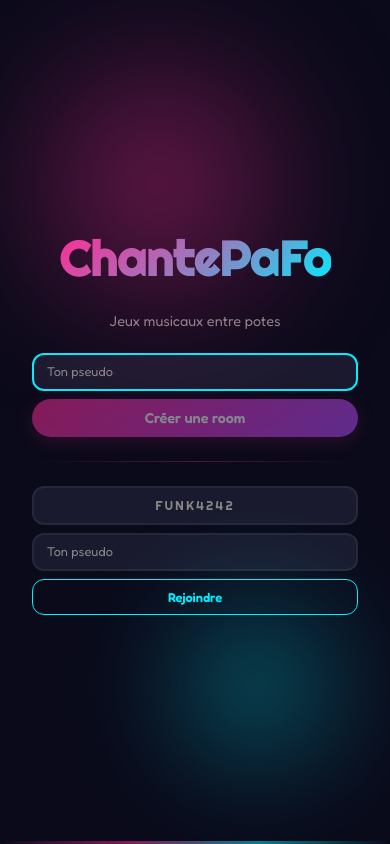
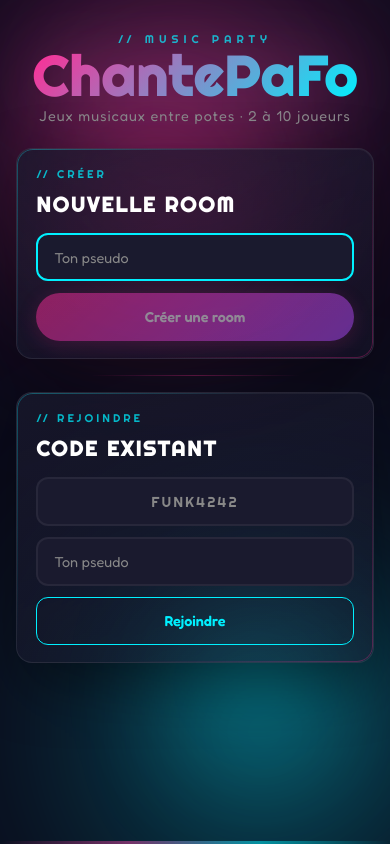
Before and after one commit to rayondemiel/ChantePaFo, a Vue app in the folder frontend/: page / in a window 390 px wide. Built offline with nearby package versions, Linux system fonts and the light colour scheme.

Commit message:
feat: enhance HomeView layout with responsive design and animations

```diff
--- a/frontend/src/views/HomeView.vue
+++ b/frontend/src/views/HomeView.vue
@@ -1,10 +1,18 @@
 <template>
-  <div class="home">
-    <h1 class="text-display text-gradient home-title">ChantePaFo</h1>
-    <p class="tagline">Jeux musicaux entre potes</p>
+  <div class="home" :class="{ 'home--mobile': isMobile, 'home--desktop': !isMobile }">
+    <div class="home-bg-orb home-bg-orb-1" aria-hidden="true"></div>
+    <div class="home-bg-orb home-bg-orb-2" aria-hidden="true"></div>
+
+    <header class="home-hero">
+      <span class="home-eyebrow">// MUSIC PARTY</span>
+      <h1 class="text-display text-gradient home-title">ChantePaFo</h1>
+      <p class="tagline">Jeux musicaux entre potes · 2 à 10 joueurs</p>
+    </header>
 
     <div class="actions">
-      <div class="section">
+      <section class="section section-create">
+        <span class="section-eyebrow">// CRÉER</span>
+        <h2 class="section-title">Nouvelle room</h2>
         <input
           ref="hostInput"
           v-model="hostName"
@@ -16,11 +24,13 @@
         <button class="btn btn-primary" :disabled="!hostName.trim() || loading" @click="createRoom">
           Créer une room
         </button>
-      </div>
+      </section>
 
-      <div class="divider"></div>
+      <div class="divider" aria-hidden="true"></div>
 
-      <div class="section">
+      <section class="section section-join">
+        <span class="section-eyebrow">// REJOINDRE</span>
+        <h2 class="section-title">Code existant</h2>
         <input
           v-model="joinCode"
           class="input-text input-code"
@@ -42,10 +52,10 @@
         >
           Rejoindre
         </button>
-      </div>
+      </section>
     </div>
 
-    <p v-if="error" class="feedback feedback-wrong">{{ error }}</p>
+    <p v-if="error" class="feedback feedback-wrong home-error">{{ error }}</p>
   </div>
 </template>
 
@@ -55,11 +65,13 @@ import { useRouter } from 'vue-router'
 import { useAuthStore } from '../stores/auth'
 import { useRoomStore } from '../stores/room'
 import { useSocket } from '../composables/useSocket'
+import { useBreakpoint } from '../composables/useBreakpoint'
 
 const router = useRouter()
 const authStore = useAuthStore()
 const roomStore = useRoomStore()
 const { connect, emit: socketEmit } = useSocket()
+const { isMobile } = useBreakpoint()
 
 const PSEUDO_STORAGE_KEY = 'chantepafo.pseudo'
 
@@ -189,37 +201,270 @@ async function joinRoom() {
 </script>
 
 <style scoped>
+/* =========================================
+   HOME — NEON ENTRY
+   =========================================
+   Desktop: full-screen with hero + side-by-side create/join
+   Mobile:  compact vertical stack with thumb-friendly CTAs
+   ========================================= */
+
 .home {
+  position: relative;
+  display: flex;
+  flex-direction: column;
+  min-height: 100vh;
+  width: 100%;
+  padding: clamp(1.5rem, 4vw, 3rem) clamp(1rem, 4vw, 3rem);
+  gap: clamp(1.5rem, 3vw, 3rem);
+  isolation: isolate;
+  overflow: hidden;
+}
+
+/* Ambient background orbs — same family as lobby for consistency */
+.home-bg-orb {
+  position: absolute;
+  border-radius: 50%;
+  filter: blur(100px);
+  opacity: 0.45;
+  mix-blend-mode: screen;
+  pointer-events: none;
+  z-index: -1;
+}
+.home-bg-orb-1 {
+  top: -120px;
+  left: -80px;
+  width: 480px;
+  height: 480px;
+  background: radial-gradient(circle, var(--color-primary) 0%, transparent 65%);
+  animation: home-drift 22s ease-in-out infinite;
+}
+.home-bg-orb-2 {
+  bottom: -160px;
+  right: -120px;
+  width: 520px;
+  height: 520px;
+  background: radial-gradient(circle, var(--color-accent) 0%, transparent 65%);
+  animation: home-drift 26s ease-in-out infinite reverse;
+}
+@keyframes home-drift {
+  0%,
+  100% {
+    transform: translate(0, 0) scale(1);
+  }
+  50% {
+    transform: translate(50px, -40px) scale(1.1);
+  }
+}
+
+/* ===== Hero band ===== */
+.home-hero {
   display: flex;
   flex-direction: column;
   align-items: center;
-  padding: var(--space-xl);
-  gap: var(--space-lg);
-  min-height: 100vh;
-  justify-content: center;
+  gap: 0.3rem;
+  text-align: center;
+  animation: hero-rise 0.8s var(--ease-bounce) both;
+}
+.home-eyebrow {
+  font-family: var(--font-display);
+  font-size: var(--text-xs);
+  letter-spacing: 5px;
+  color: var(--color-accent);
+  text-transform: uppercase;
+  opacity: 0.75;
 }
 .home-title {
-  font-size: var(--text-hero);
+  font-size: clamp(3.2rem, 10vw, 6.5rem);
+  line-height: 0.95;
+  letter-spacing: 0.03em;
+  filter: drop-shadow(0 0 32px rgba(255, 45, 149, 0.3)) drop-shadow(0 0 60px rgba(0, 240, 255, 0.2));
 }
 .tagline {
   color: var(--color-text-muted);
-  font-size: var(--text-base);
+  font-size: var(--text-lg);
+  letter-spacing: 1px;
 }
+
+/* ===== Actions: sections stacked (mobile) or side-by-side (desktop) ===== */
 .actions {
   display: flex;
   flex-direction: column;
-  gap: var(--space-lg);
+  gap: clamp(1rem, 2vw, 2rem);
   width: 100%;
-  max-width: 400px;
+  max-width: 440px;
+  margin: 0 auto;
+  align-items: stretch;
+  animation: sections-rise 0.8s var(--ease-bounce) 0.25s both;
 }
 .section {
+  position: relative;
   display: flex;
   flex-direction: column;
-  gap: var(--space-sm);
+  gap: 0.7rem;
+  padding: clamp(1.2rem, 2.5vw, 1.8rem);
+  background: linear-gradient(160deg, rgba(26, 26, 46, 0.75), rgba(26, 26, 46, 0.45));
+  border: 1px solid rgba(255, 255, 255, 0.08);
+  border-radius: var(--radius-lg);
+  backdrop-filter: blur(16px);
+  -webkit-backdrop-filter: blur(16px);
+  box-shadow:
+    0 20px 60px rgba(0, 0, 0, 0.4),
+    inset 0 1px 0 rgba(255, 255, 255, 0.05);
 }
-.divider {
-  height: 1px;
-  background: linear-gradient(90deg, transparent, var(--color-primary), transparent);
-  opacity: 0.3;
+.section::before {
+  content: '';
+  position: absolute;
+  inset: 0;
+  border-radius: inherit;
+  padding: 1px;
+  background: linear-gradient(
+    135deg,
+    rgba(0, 240, 255, 0.3),
+    transparent 40%,
+    transparent 60%,
+    rgba(255, 45, 149, 0.3)
+  );
+  -webkit-mask:
+    linear-gradient(#000 0 0) content-box,
+    linear-gradient(#000 0 0);
+  -webkit-mask-composite: xor;
+  mask-composite: exclude;
+  pointer-events: none;
+}
+.section-eyebrow {
+  font-family: var(--font-display);
+  font-size: var(--text-xs);
+  letter-spacing: 3px;
+  color: var(--color-accent);
+  text-transform: uppercase;
+  opacity: 0.75;
+}
+.section-title {
+  font-family: var(--font-display);
+  font-size: var(--text-xl);
+  text-transform: uppercase;
+  letter-spacing: 2px;
+  color: var(--color-text);
+  margin: 0 0 0.3rem;
+}
+.home-error {
+  align-self: center;
+  text-align: center;
+}
+
+/* ===== Desktop: full-screen, hero + two columns side-by-side ===== */
+@media (min-width: 900px) {
+  .home {
+    justify-content: center;
+    padding: clamp(2rem, 4vw, 4rem) clamp(2rem, 5vw, 5rem);
+    gap: clamp(2rem, 3vw, 3.5rem);
+  }
+  .actions {
+    flex-direction: row;
+    max-width: 900px;
+    align-items: stretch;
+    gap: 0;
+    position: relative;
+  }
+  .section {
+    flex: 1;
+  }
+  .divider {
+    position: relative;
+    width: 1px;
+    height: auto;
+    margin: 0 clamp(1rem, 2vw, 2rem);
+    background: linear-gradient(
+      180deg,
+      transparent,
+      var(--color-primary),
+      var(--color-accent),
+      transparent
+    );
+    opacity: 0.4;
+  }
+  .divider::after {
+    content: 'OU';
+    position: absolute;
+    top: 50%;
+    left: 50%;
+    transform: translate(-50%, -50%);
+    background: var(--color-bg);
+    padding: 0.3rem 0.6rem;
+    font-family: var(--font-display);
+    font-size: var(--text-xs);
+    letter-spacing: 3px;
+    color: var(--color-text-muted);
+    border-radius: var(--radius-full);
+    border: 1px solid var(--color-border);
+  }
+}
+
+/* ===== Mobile: thumb-friendly, compact vertical stack ===== */
+@media (max-width: 899px) {
+  .home {
+    justify-content: flex-start;
+    padding-top: clamp(2rem, 8vw, 4rem);
+    padding-bottom: clamp(1.5rem, 5vw, 3rem);
+  }
+  .home-title {
+    font-size: clamp(3rem, 14vw, 4.5rem);
+  }
+  .tagline {
+    font-size: var(--text-base);
+  }
+  .divider {
+    height: 1px;
+    width: 60%;
+    margin: 0 auto;
+    background: linear-gradient(90deg, transparent, var(--color-primary), transparent);
+    opacity: 0.3;
+  }
+  .section {
+    /* Bigger touch targets on phones */
+    padding: 1.1rem 1.2rem;
+  }
+  .section .btn {
+    padding: 0.9rem 1.5rem;
+    font-size: var(--text-base);
+    min-height: 48px; /* WCAG touch target */
+  }
+  .section .input-text {
+    padding: 0.85rem 1rem;
+    min-height: 48px;
+    font-size: var(--text-base);
+  }
+}
+
+/* ===== Entrance animations ===== */
+@keyframes hero-rise {
+  0% {
+    opacity: 0;
+    transform: translateY(-16px);
+    filter: blur(8px);
+  }
+  100% {
+    opacity: 1;
+    transform: translateY(0);
+    filter: blur(0);
+  }
+}
+@keyframes sections-rise {
+  0% {
+    opacity: 0;
+    transform: translateY(20px);
+  }
+  100% {
+    opacity: 1;
+    transform: translateY(0);
+  }
+}
+
+@media (prefers-reduced-motion: reduce) {
+  .home-bg-orb,
+  .home-hero,
+  .actions {
+    animation: none !important;
+  }
 }
 </style>
```
